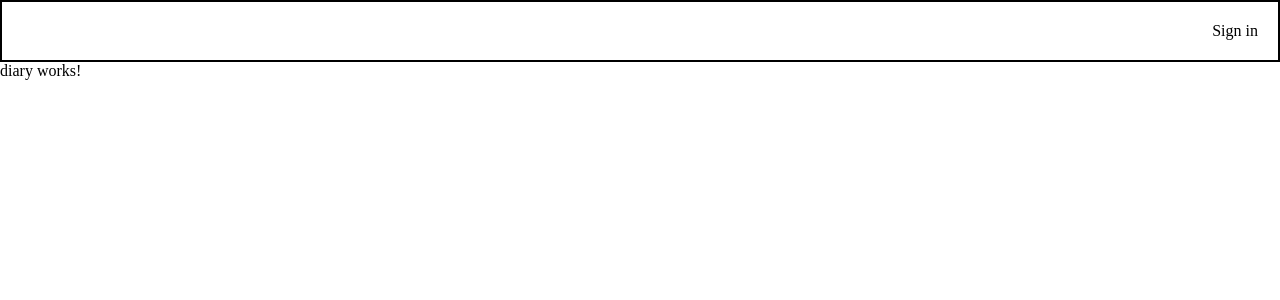
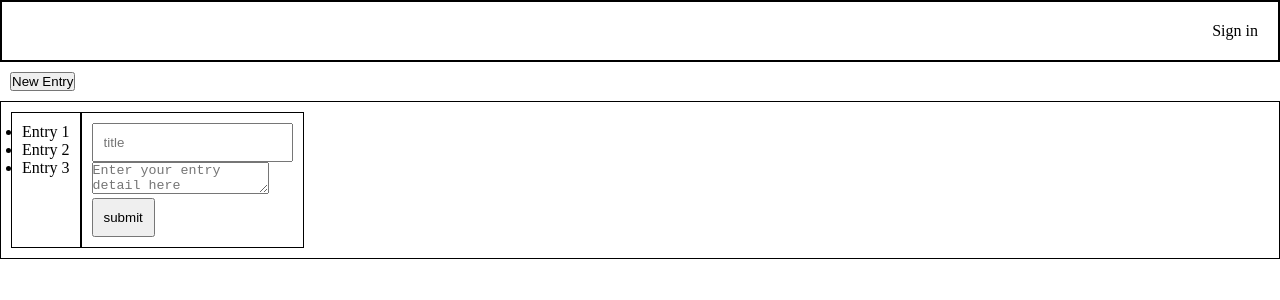
Before and after one commit to lytes20/diary-client, an Angular app: page /diaries in a window 1280 px wide. Shown: the top 300 px of the page. Built offline with nearby package versions, Linux system fonts and the light colour scheme.

Commit message:
Add add entry form

```diff
--- /dev/null
+++ b/src/app/diary/diary-service.ts
@@ -0,0 +1,15 @@
+import { HttpClient } from '@angular/common/http';
+import { inject, Injectable } from '@angular/core';
+import { Diary } from '../types';
+
+@Injectable({
+  providedIn: 'root',
+})
+export class DiaryService {
+  #http = inject(HttpClient);
+
+  add(data: Partial<Diary>) {
+    const url = 'http://127.0.01:3030/api/v1/login';
+    return this.#http.post(url, data);
+  }
+}
--- /dev/null
+++ b/src/app/diary/diary.html
@@ -0,0 +1,31 @@
+<div>
+  <div style="padding: 10px">
+    <button>New Entry</button>
+  </div>
+  <div
+    style="display: flex; width: 100%; border: 1px solid black; padding: 10px"
+  >
+    <div style="border: 1px solid black; padding: 10px">
+      <ul>
+        <li>Entry 1</li>
+        <li>Entry 2</li>
+        <li>Entry 3</li>
+      </ul>
+    </div>
+    <div style="border: 1px solid black; padding: 10px">
+      <form [formGroup]="entryForm" (ngSubmit)="handleCreateEntry()">
+        <div>
+          <label></label>
+          <input type="text" placeholder="title" [formControl]="title" />
+        </div>
+        <div>
+          <textarea
+            placeholder="Enter your entry detail here"
+            [formControl]="details"
+          ></textarea>
+        </div>
+        <input type="submit" value="submit" />
+      </form>
+    </div>
+  </div>
+</div>
--- a/src/app/diary/diary.ts
+++ b/src/app/diary/diary.ts
@@ -1,15 +1,32 @@
-import { Component } from '@angular/core';
+import { Component, inject } from '@angular/core';
+import { FormBuilder, ReactiveFormsModule, Validators } from '@angular/forms';
+import { DiaryService } from './diary-service';
 
 @Component({
   selector: 'app-diary',
-  imports: [],
-  template: `
-    <p>
-      diary works!
-    </p>
-  `,
-  styles: ``
+  imports: [ReactiveFormsModule],
+  templateUrl: 'diary.html',
+  styles: ``,
 })
 export class Diary {
+  diaryService = inject(DiaryService);
+  entryForm = inject(FormBuilder).nonNullable.group({
+    title: ['', Validators.required],
+    details: ['', Validators.required],
+  });
 
+  get title() {
+    return this.entryForm.controls.title;
+  }
+
+  get details() {
+    return this.entryForm.controls.details;
+  }
+  handleCreateEntry() {
+    const requestBody = {
+      title: this.title.value,
+      details: this.details.value,
+    };
+    this.diaryService.add(requestBody).subscribe((response) => console.log);
+  }
 }
```
Also changed, not shown: src/app/types.ts (+7 -0 lines).
